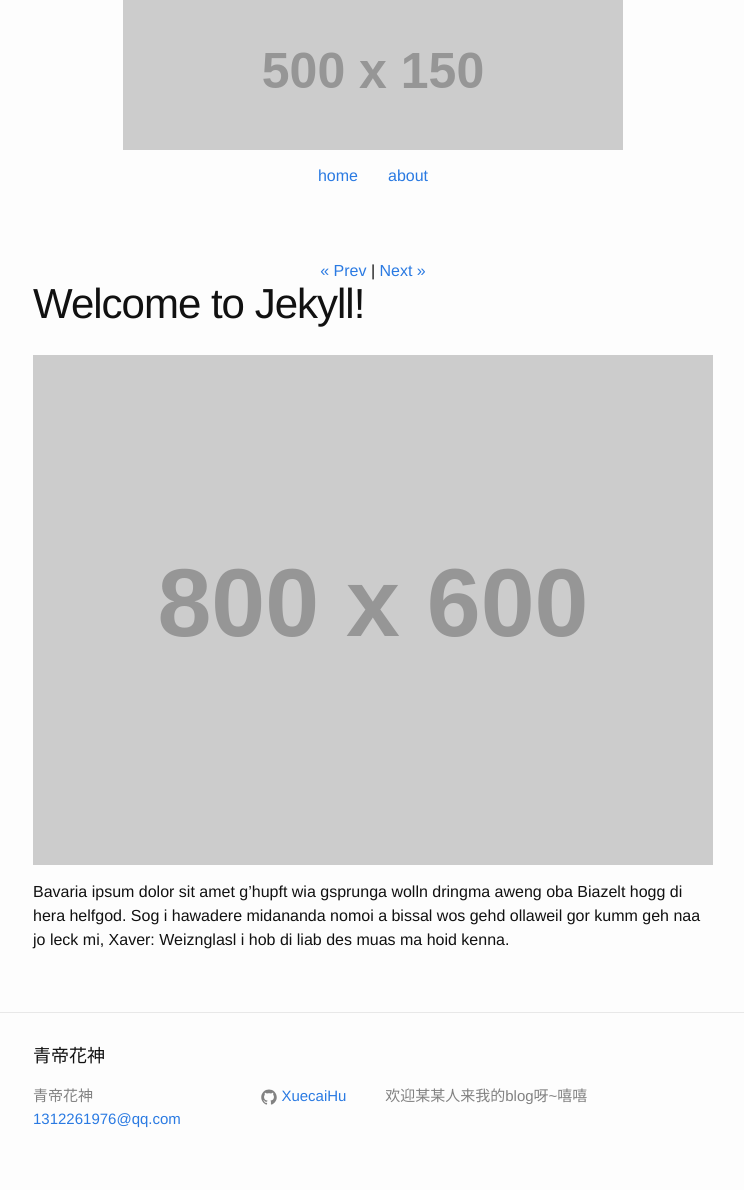
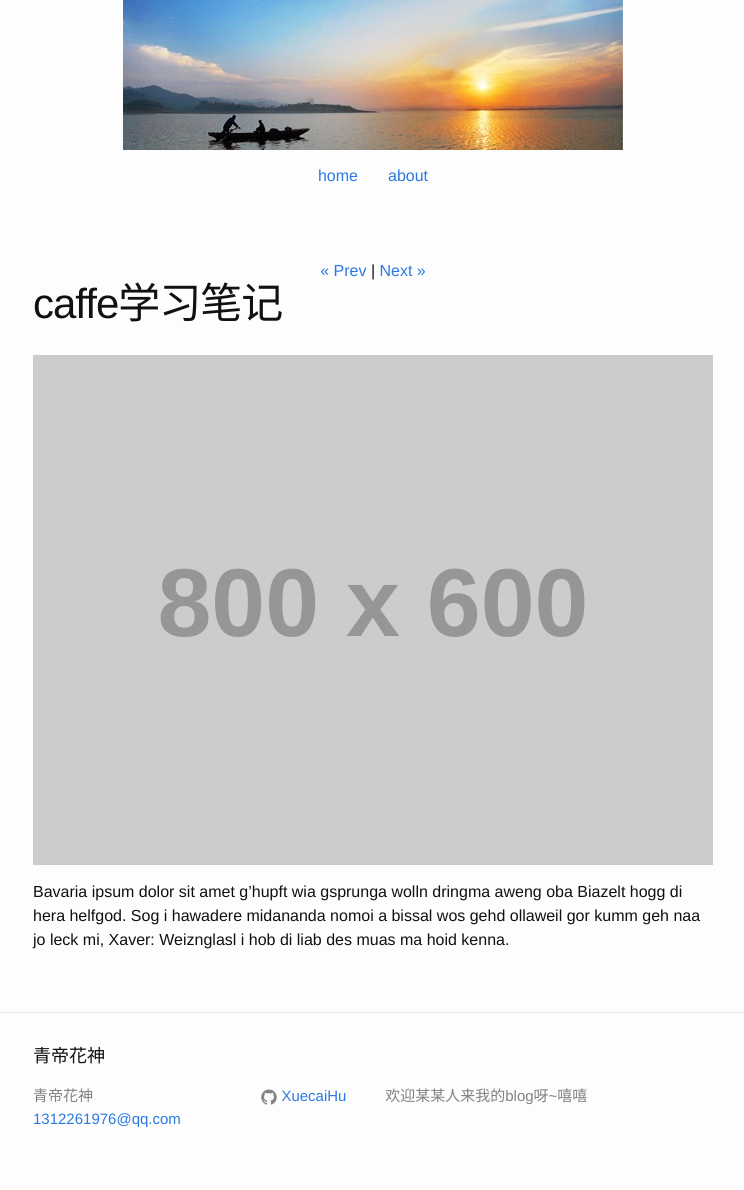
Before and after one commit to XuecaiHu/blog, a Jekyll site: the page built from _posts/2015-10-07-welcome-to-jekyll.markdown, in a window 1280 px wide. Shown: the whole page, without its empty margins (267-1011 px from the left). Built offline with Jekyll 4.4.1, drawn with Linux system fonts in a browser that asks for light colours.

Commit message:
add some imgs

```diff
--- a/_includes/header.html
+++ b/_includes/header.html
@@ -1,7 +1,7 @@
 <header class="site-header">
 
   <div class="wrap">
-    <a class="site-title" href="{{ site.baseurl }}/"><img src="http://placehold.it/500x150"></a>
+    <a class="site-title" href="{{ site.baseurl }}/"><img src="/assets/images/4.jpg"></a>
 
     <nav class="navbar">
       <div class="container">
--- a/_posts/2015-10-06-welcome-to-jekyll.markdown
+++ b/_posts/2015-10-06-welcome-to-jekyll.markdown
@@ -1,8 +1,8 @@
 ---
 layout: post
-title:  "Welcome to Jekyll!"
+title:  "科研经历"
 date:   2015-10-06 15:39:40
-preview: http://placehold.it/300x300
+preview: ../assets/blog_images/1.jpg
 ---
 
 ![Picture 1](http://placehold.it/800x600)
--- a/_posts/2015-10-07-welcome-to-jekyll.markdown
+++ b/_posts/2015-10-07-welcome-to-jekyll.markdown
@@ -1,8 +1,8 @@
 ---
 layout: post
-title:  "Welcome to Jekyll!"
+title:  "caffe学习笔记"
 date:   2015-10-07 15:39:40
-preview: http://placehold.it/300x300
+preview: ../assets/blog_images/2.jpg
 ---
 
 ![Picture 1](http://placehold.it/800x600)
--- a/_posts/2015-10-08-welcome-to-jekyll.markdown
+++ b/_posts/2015-10-08-welcome-to-jekyll.markdown
@@ -1,8 +1,8 @@
 ---
 layout: post
-title:  "Welcome to Jekyll!"
+title:  "兴趣爱好"
 date:   2015-10-08 15:39:40
-preview: http://placehold.it/300x300
+preview: ../assets/blog_images/3.jpg
 ---
 
 ![Picture 1](http://placehold.it/800x600)
--- a/_posts/2015-10-09-welcome-to-jekyll.markdown
+++ b/_posts/2015-10-09-welcome-to-jekyll.markdown
@@ -1,8 +1,8 @@
 ---
 layout: post
-title:  "Welcome to Jekyll!"
+title:  "联系方式"
 date:   2015-10-09 15:39:40
-preview: http://placehold.it/300x300
+preview: ../assets/blog_images/4.jpg
 ---
 
 ![Picture 1](http://placehold.it/800x600)
```
Also changed, not shown: about.md (+2 -3 lines), assets/blog_images/1.jpg (added), assets/blog_images/2.jpg (added), assets/blog_images/3.jpg (added), assets/blog_images/4.jpg (added), assets/images/4.jpg (added).
